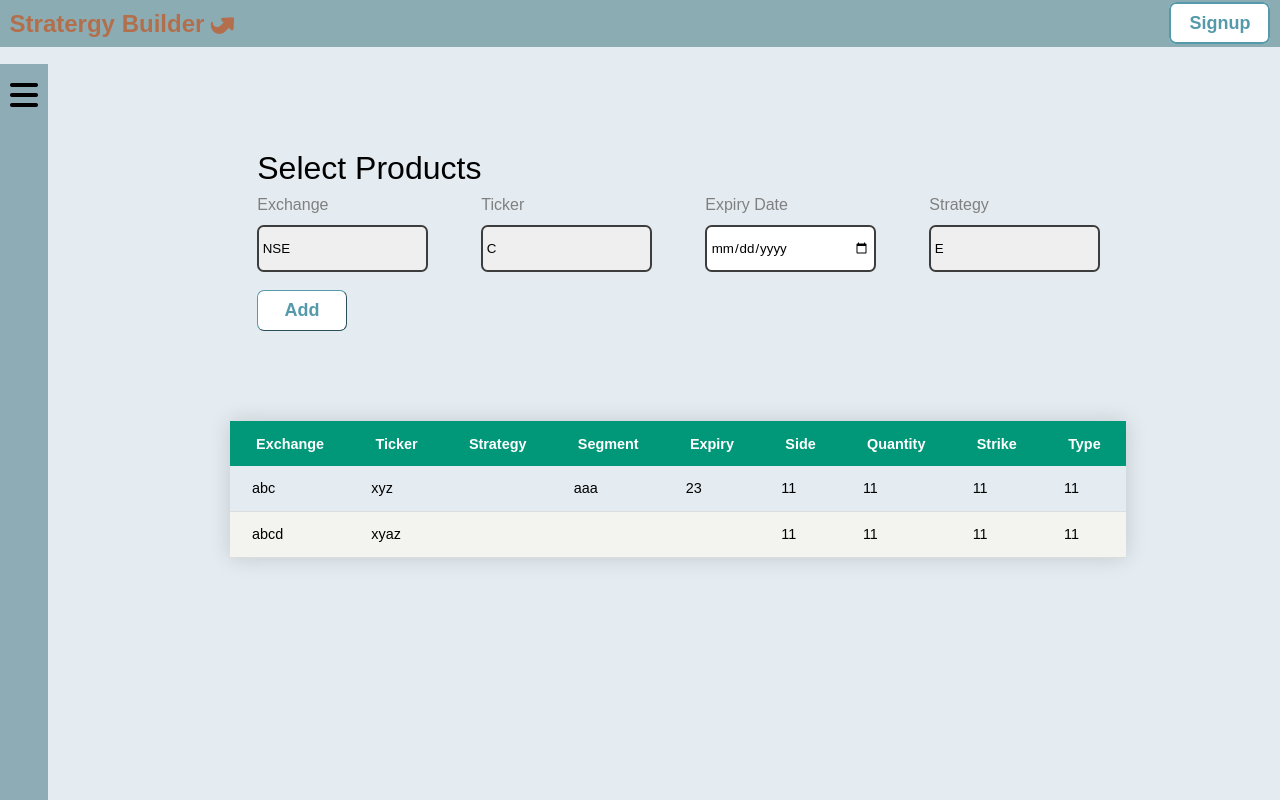
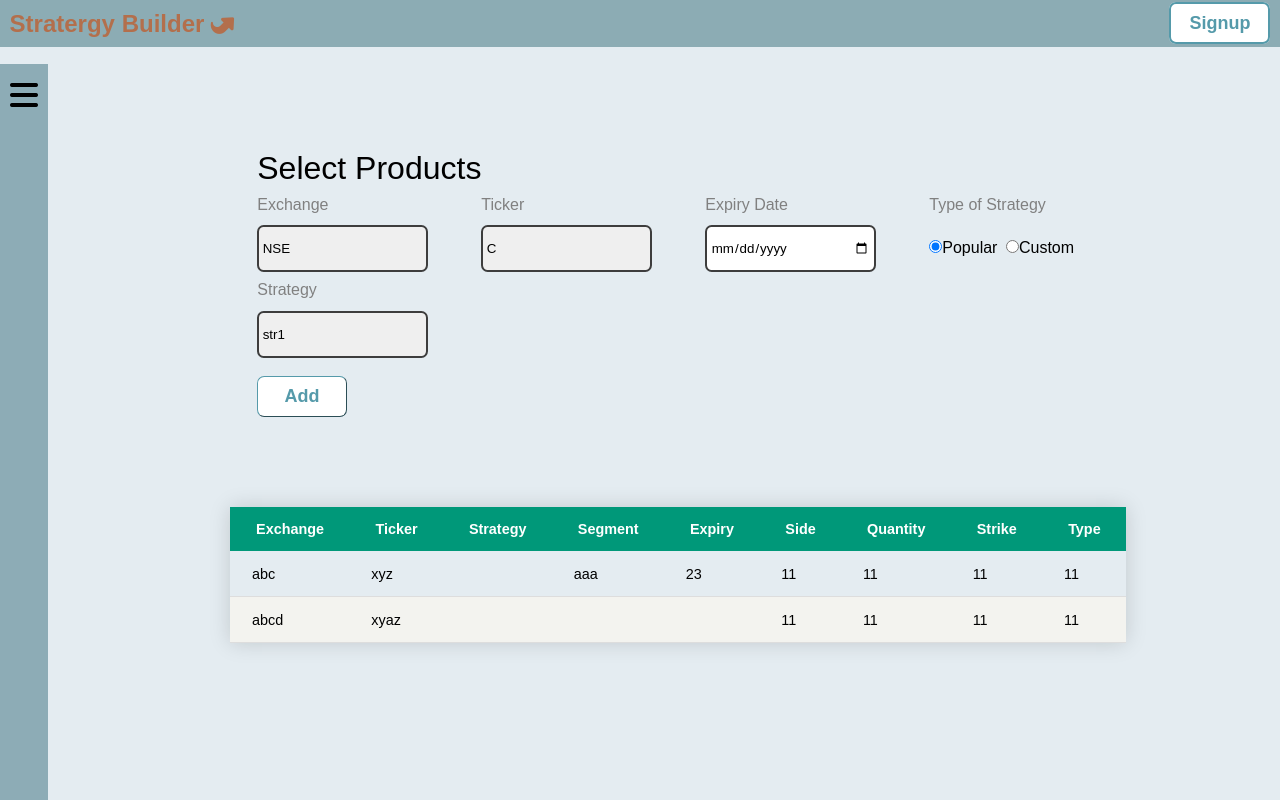
Before and after one commit to AlakKoul/Stratergy-Builder, a React (Create React App) app in the folder Frontend/: page /home in a window 1280 px wide. Built offline with nearby package versions, Linux system fonts and the light colour scheme.

Commit message:
Radio Button Added

```diff
--- a/Frontend/src/components/Home.js
+++ b/Frontend/src/components/Home.js
@@ -4,13 +4,20 @@ import { nanoid } from 'nanoid'
 import data from "./mock-data.json"
 import exchangeData from "./exchange.json"
 import tickerData from "./ticker.json"
-import strategyData from "./strategies.json"
 import segmentData from "./segment.json"
 import typeData from "./type.json"
 import sideData from "./side.json"
-
+import popularStrategies from "./popularStrategies.json"
+import customStrategies from "./customStrategies.json"
 
 export const Home = () => {
+    const [selectedRadioBtn, setSelectedRadioBtn] = useState('popular');
+    const isRadioSelected=(value)=>{
+        return selectedRadioBtn===value;
+    }
+    const handleRadioClick = (event)=>{
+        setSelectedRadioBtn(event.target.value);
+    }
     //const dataVal = {type:'',}
     useEffect(() => {
         let exchangeVal = document.querySelector('#exchange').value;
@@ -22,25 +29,28 @@ export const Home = () => {
         const newDetail = {
             exchange: exchangeVal,
             ticker: tickerVal,
-        strategy:strategyVal,
+            strategy: strategyVal,
             segment: segmentVal,
             expiry: '',
             side: sideVal,
-        quantity:'',
+            quantity: '',
             strike: '',
-        type: segmentVal!='custom'?'Db segment':typeVal
+            type: segmentVal != 'custom' ? 'Db segment' : typeVal
             //dataVal update
         };
         setAddDetails(newDetail);
-    if(segmentVal ==='Future') setStrikeAndType(true);
+        if (segmentVal === 'Future') setStrikeAndType(true);
+
     }, [])
+
+
 
 
     const [details, setDetails] = useState(data);
     const [addDetails, setAddDetails] = useState({
         exchange: '',
         ticker: '',
-        strategy:'',
+        strategy: '',
         segment: '',
         expiry: '',
         side: '',
@@ -48,8 +58,8 @@ export const Home = () => {
         strike: '',
         type: ''
     });
-    const [custom,setCustom] = useState(true);
-    const [strikeAndType,setStrikeAndType] = useState(false);
+    const [custom, setCustom] = useState(true);
+    const [strikeAndType, setStrikeAndType] = useState(false);
 
     const handleDetailsNonCustom = (event) => {
         let strategyID = document.querySelector('#strategy');
@@ -60,7 +70,7 @@ export const Home = () => {
         newFormData[fieldName] = fieldValue;
 
         setAddDetails(newFormData);
-        if(strategyID.value==='custom')
+        if (strategyID.value === 'custom')
             setCustom(false);
         else
             setCustom(true);
@@ -75,7 +85,7 @@ export const Home = () => {
         newFormData[fieldName] = fieldValue;
 
         setAddDetails(newFormData);
-        if(fieldValue==='custom')
+        if (fieldValue === 'custom')
             setCustom(false);
         else
             setCustom(true);
@@ -89,7 +99,7 @@ export const Home = () => {
         newFormData[fieldName] = fieldValue;
 
         setAddDetails(newFormData);
-        if(fieldValue==='Future')
+        if (fieldValue === 'Future')
             setStrikeAndType(true);
         else
             setStrikeAndType(false);
@@ -98,9 +108,9 @@ export const Home = () => {
     const handleDetailsCustom = (event) => {
         event.preventDefault();
         let quantityID = document.querySelector('#quantity');
-        if(quantityID.value>9999999) quantityID.value = 9999999;
+        if (quantityID.value > 9999999) quantityID.value = 9999999;
         let strikeID = document.querySelector('#strike');
-        if(strikeID.value>10000) strikeID.value = 10000;
+        if (strikeID.value > 10000) strikeID.value = 10000;
         const fieldName = event.target.getAttribute('name');
         const fieldValue = event.target.value;
         const newFormData = { ...addDetails };
@@ -111,17 +121,18 @@ export const Home = () => {
     };
     const handleDetailsAdd = (event) => {
         event.preventDefault();
+
         const newDetail = {
             id: nanoid(),
             exchange: addDetails.exchange,
             ticker: addDetails.ticker,
-            strategy:addDetails.strategy,
-            segment: addDetails.strategy!='custom'?'Db segment':addDetails.segment,
+            strategy: addDetails.strategy,
+            segment: addDetails.strategy != 'custom' ? 'Db segment' : addDetails.segment,
             expiry: addDetails.expiry,
-            side: addDetails.strategy!='custom'?'Db side':addDetails.side,
-            quantity: addDetails.strategy!='custom'?'Db side':addDetails.quantity,
-            strike:addDetails.segment==='Future'?'':addDetails.strike,
-            type: addDetails.segment==='Future'?'':addDetails.type
+            side: addDetails.strategy != 'custom' ? 'Db side' : addDetails.side,
+            quantity: addDetails.strategy != 'custom' ? 'Db side' : addDetails.quantity,
+            strike: addDetails.segment === 'Future' ? '' : addDetails.strike,
+            type: addDetails.segment === 'Future' ? '' : addDetails.type
         };
         const newDetails = [...details, newDetail];
         setDetails(newDetails);
@@ -207,19 +218,29 @@ export const Home = () => {
                                 />
                             </div>
                             <div className='select-products'>
-                                <p className='sub-heading-1st'>Strategy</p>
+                                <p className='sub-heading-1st'>Type of Strategy</p>
+                                <div className='radio-btn'>
+                                    <div>
 
-                                <select
-                                    name="strategy"
-                                    id="strategy"
-                                    className='products'
-                                    onChange={handleDetailsStratergy}
-                                >
-                                    {
-                                        strategyData.map((data) => {
-                                            return <option value={data.name}>{data.name}</option>
-                                        })
-                                    }</select>
+                                        <input type="radio" id="popular-radio"
+                                        className='option-strategy'
+                                        name="select-stratergy"
+                                        value="popular"
+                                        checked={isRadioSelected('popular')}
+                                        onChange={handleRadioClick} />
+                                        <label for="popular-radio" selected>Popular</label>
+                                    </div>
+                                    <div>
+
+                                        <input type="radio" id="custom-radio"
+                                        className='option-strategy'
+                                        name="select-stratergy"
+                                        value="custom"
+                                        checked={isRadioSelected('custom')}
+                                        onChange={handleRadioClick} />
+                                        <label for="custom-radio">Custom</label>
+                                    </div>
+                                </div>
                             </div>
 
                             {/*
@@ -233,9 +254,33 @@ export const Home = () => {
 
 */}
 
+                        </div>
+                        <div className='main-select-products'>
+                            <div className='select-products'>
+                                <p className='sub-heading-1st'>Strategy</p>
 
+                                <select
+                                    name="strategy"
+                                    id="strategy"
+                                    className='products'
+                                    onChange={handleDetailsStratergy}
+                                >
+                                    {selectedRadioBtn == 'popular' ?
+                                        popularStrategies.map((data) => {
+                                            return <option value={data.name}>{data.name}</option>
+                                        }) :
+                                        customStrategies.map((data) => {
+                                            return <option value={data.name}>{data.name}</option>
+                                        })
+
+                                    }</select>
                             </div>
-                        <div className={`main-select-products ${custom===true? 'customDiv':''}`} >
+                            <div className='select-products'></div>
+                            <div className='select-products'></div>
+                            <div className='select-products'></div>
+                        </div>
+
+                        <div className={`main-select-products ${custom === true ? 'customDiv' : ''}`} >
                             <div className='select-products'>
                                 <p className='sub-heading-1st' >Segment</p>
 
@@ -282,7 +327,7 @@ export const Home = () => {
                                 >
                                 </input>
                             </div>
-                            <div className={`select-products ${strikeAndType===true? 'customDiv':''}`}>
+                            <div className={`select-products ${strikeAndType === true ? 'customDiv' : ''}`}>
                                 {/* <div className='select-products customDiv'> */}
                                 <p className='sub-heading-1st' >Strike</p>
 
@@ -299,8 +344,8 @@ export const Home = () => {
                                 </input>
                             </div>
                         </div>
-                        <div className={`main-select-products ${custom===true ? 'customDiv':''} `}>
-                            <div className={`select-products ${strikeAndType===true? 'customDiv':''}`}>
+                        <div className={`main-select-products ${custom === true ? 'customDiv' : ''} `}>
+                            <div className={`select-products ${strikeAndType === true ? 'customDiv' : ''}`}>
                                 <p className='sub-heading-1st' >Type</p>
                                 <select
                                     name="type"
@@ -337,6 +382,7 @@ export const Home = () => {
                                 </tr>
                             </thead>
                             <tbody>
+
                                 {details.map((detail) => (
                                     <tr>
                                         <td>{detail.exchange}</td>
--- /dev/null
+++ b/Frontend/src/components/customStrategies.json
@@ -0,0 +1,22 @@
+[
+    {
+        "id":1,
+        "name": "cus1"
+    },
+    {
+        "id":2,
+        "name": "cus2"
+    },
+    {
+        "id":3,
+        "name": "cus3"
+    },
+    {
+        "id":4,
+        "name": "cus4"
+    },
+    {
+        "id":5,
+        "name": "custom"
+    }
+]
--- /dev/null
+++ b/Frontend/src/components/popularStrategies.json
@@ -0,0 +1,18 @@
+[
+    {
+        "id":1,
+        "name": "str1"
+    },
+    {
+        "id":2,
+        "name": "str2"
+    },
+    {
+        "id":3,
+        "name": "str3"
+    },
+    {
+        "id":4,
+        "name": "str4"
+    }
+]
--- a/Frontend/src/components/strategies.json
+++ /dev/null
@@ -1,14 +0,0 @@
-[
-    {
-        "id" : "1",
-        "name" : "E"
-    },
-    {
-        "id" : "2",
-        "name" : "F"
-    },
-    {
-        "id" : "3",
-        "name": "custom"
-    }
-]
--- a/Frontend/src/styles/Home.css
+++ b/Frontend/src/styles/Home.css
@@ -121,3 +121,13 @@
 .customDiv{
     display: none;
 }
+.radio-btn{
+    display: flex;
+    justify-content: flex-start;
+}
+.radio-btn>:nth-child(1){
+    margin-right:5%;
+}
+.radio-btn>div{
+    margin-top:15%;
+}
```
Also changed, not shown: Frontend/src/components/jsonDataFormat.js (+6 -1 lines). Lines whose indentation alone changed are shown as unchanged.
